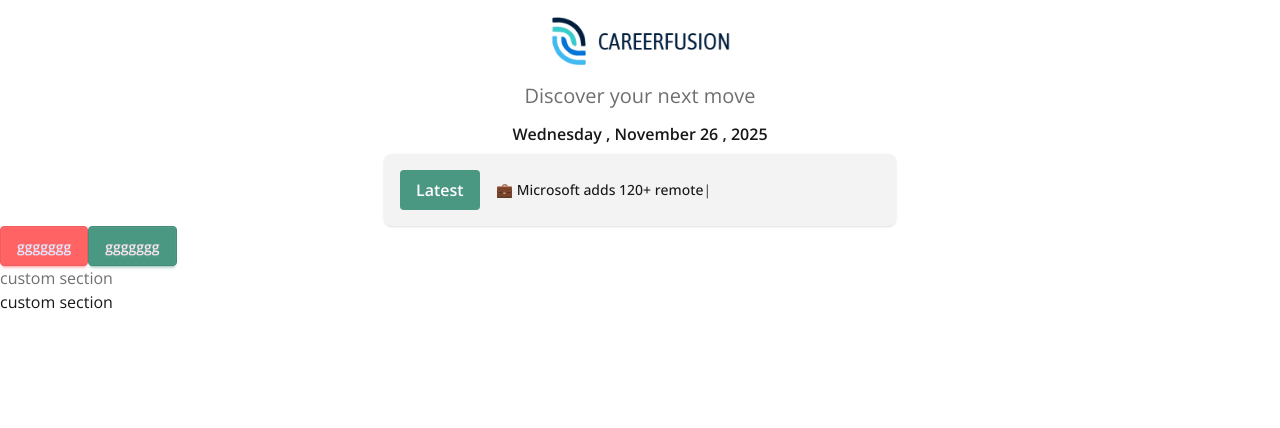
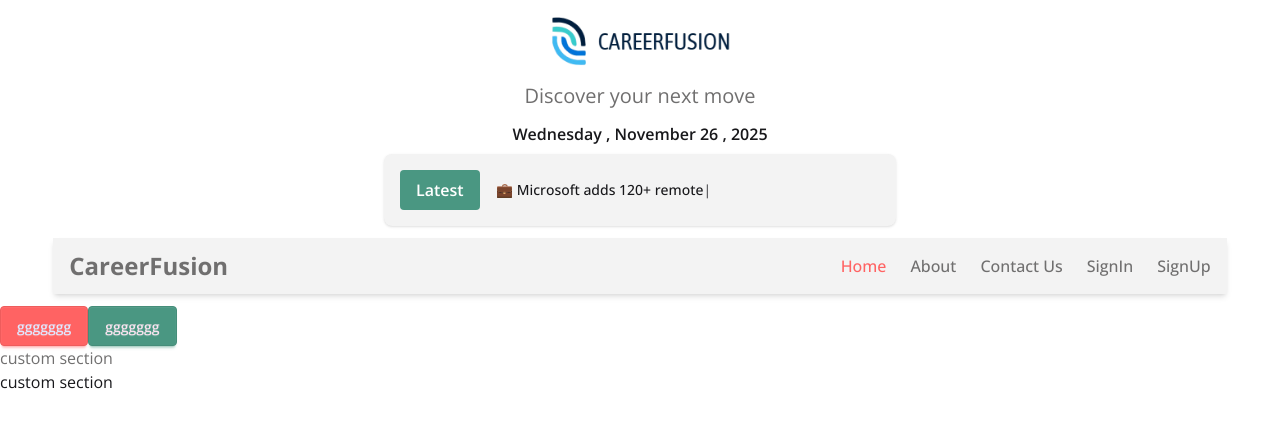
Before and after one commit to mehedipolash/CAREERFUSION, a React (Vite) app: page / in a window 1280 px wide. Shown: the top 428 px of the page. Built offline with nearby package versions, Linux system fonts and the light colour scheme.

Commit message:
navbar implemented

```diff
--- /dev/null
+++ b/src/Components/Navbar.jsx
@@ -0,0 +1,58 @@
+import React from "react";
+import { NavLink } from "react-router";
+
+const Navbar = () => {
+  return (
+    <nav className="bg-base-200 shadow-md px-4 py-3">
+      <div className="max-w-7xl mx-auto flex justify-between items-center">
+        {/* Logo / Brand */}
+        <div className="text-2xl font-bold text-accent">CareerFusion</div>
+
+        {/* Menu */}
+        <div className="hidden md:flex gap-6 text-accent font-medium">
+          <NavLink
+            to="/"
+            className={({ isActive }) => (isActive ? "text-primary" : "")}
+          >
+            Home
+          </NavLink>
+          <NavLink
+            to="/about"
+            className={({ isActive }) => (isActive ? "text-primary" : "")}
+          >
+            About
+          </NavLink>
+          <NavLink
+            to="/contactus"
+            className={({ isActive }) => (isActive ? "text-primary" : "")}
+          >
+            Contact Us
+          </NavLink>
+          <NavLink
+            to="/signin"
+            className={({ isActive }) => (isActive ? "text-primary" : "")}
+          >
+            SignIn
+          </NavLink>
+          <NavLink
+            to="/signup"
+            className={({ isActive }) => (isActive ? "text-primary" : "")}
+          >
+            SignUp
+          </NavLink>
+        </div>
+
+        {/* Mobile Menu */}
+        <div className="md:hidden flex flex-col gap-2 text-accent font-medium">
+          <NavLink to="/">Home</NavLink>
+          <NavLink to="/about">About</NavLink>
+          <NavLink to="/contactus">Contact Us</NavLink>
+          <NavLink to="/signin">SignIn</NavLink>
+          <NavLink to="/signup">SignUp</NavLink>
+        </div>
+      </div>
+    </nav>
+  );
+};
+
+export default Navbar;
--- a/src/Layout/HomeLayout.jsx
+++ b/src/Layout/HomeLayout.jsx
@@ -1,23 +1,32 @@
-import React from 'react';
-import { Outlet } from 'react-router';
-import Header from '../Components/Header';
-import LatestNews from '../Components/LatestNews';
+import React from "react";
+import { Outlet } from "react-router";
+import Header from "../Components/Header";
+import LatestNews from "../Components/LatestNews";
+import Navbar from "../Components/Navbar";
 
 const HomeLayout = () => {
   return (
     <div>
       <header>
         <Header></Header>
-            </header>
         <section>
           <LatestNews></LatestNews>
         </section>
+        <nav className="w-11/12 mx-auto my-3">
+            <Navbar></Navbar>
+        </nav>
+      </header>
+
       <main>
-                <button className='btn btn-primary'>ggggggg</button>
-                <button className='btn btn-secondary'>ggggggg</button>
+        <button className="btn btn-primary">ggggggg</button>
+        <button className="btn btn-secondary">ggggggg</button>
         <Outlet></Outlet>
-                <section><h2 className='text-accent'>custom section</h2></section>
-                <section><h2>custom section</h2></section>
+        <section>
+          <h2 className="text-accent">custom section</h2>
+        </section>
+        <section>
+          <h2>custom section</h2>
+        </section>
       </main>
       <footer></footer>
     </div>
```
Also changed, not shown: src/Routes/Router.jsx (+19 -1 lines). Lines whose indentation alone changed are shown as unchanged.
